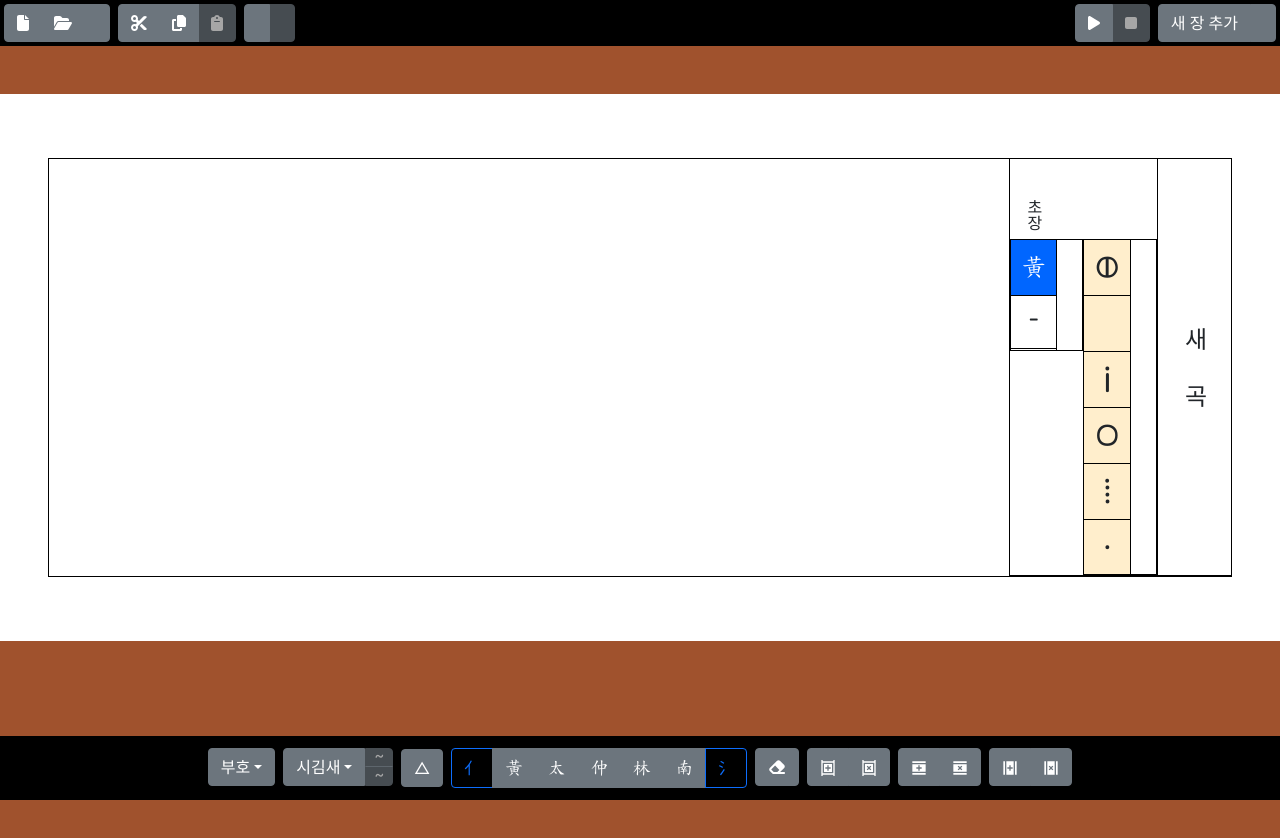
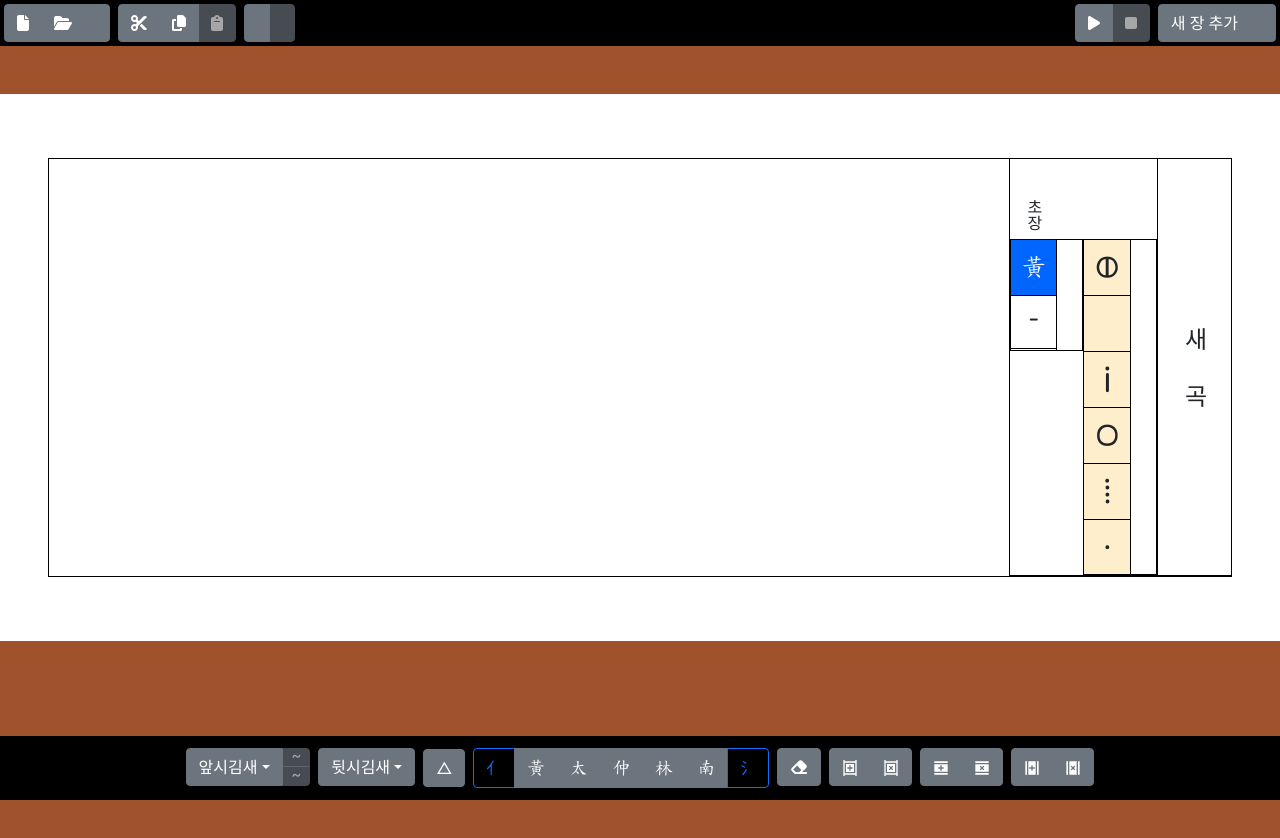
Before and after one commit to Tteoieonire/Jeonggan, a Vue app: page / in a window 1280 px wide. Shown: the top 838 px of the page. Built offline with nearby package versions, Linux system fonts and the light colour scheme.

Commit message:
Make README a little more inviting

```diff
--- a/src/components/keypads/sympad.vue
+++ b/src/components/keypads/sympad.vue
@@ -81,7 +81,7 @@ const frame_modifier = [
   [
     {
       text: '없애기',
-      label: '시김새 없애기',
+      label: '앞시김새 없애기',
     },
   ],
   ['43', '53', '63'],
@@ -140,7 +140,7 @@ export default defineComponent({
       )
     },
     label() {
-      return this.type === 'main' ? '부호' : '시김새'
+      return this.type === 'main' ? '뒷시김새' : '앞시김새'
     },
     disabled() {
       return this.type === 'modifier' && !this.sigimShow
--- a/src/components/keypanel.vue
+++ b/src/components/keypanel.vue
@@ -29,7 +29,6 @@
 
       <div style="order: 1">
         <!-- TODO: 주법 -->
-        <sympad @write="write" type="main" />
         <sympad
           :sigimShow="sigimShow"
           :trillShow="trillShow"
@@ -38,6 +37,7 @@
           @trillchange="trillchange"
           type="modifier"
         />
+        <sympad @write="write" type="main" />
       </div>
     </div>
   </b-button-toolbar>
--- a/src/player.ts
+++ b/src/player.ts
@@ -256,7 +256,8 @@ export class MusicPlayer extends MusicViewer {
     this.stop()
 
     if (MusicPlayer._ac == null) return
-    const time = MusicPlayer._ac.currentTime
+    // TODO: remove this offset
+    const time = MusicPlayer._ac.currentTime + 0.5 // offset for unknown delay
 
     this.playing = true
     await Promise.all([this.playMelody(time), this.playRhythm(time)])
```
Also changed, not shown: images/usage-example.png (added), 6 other files (tests, documents, lock files or other folders).
